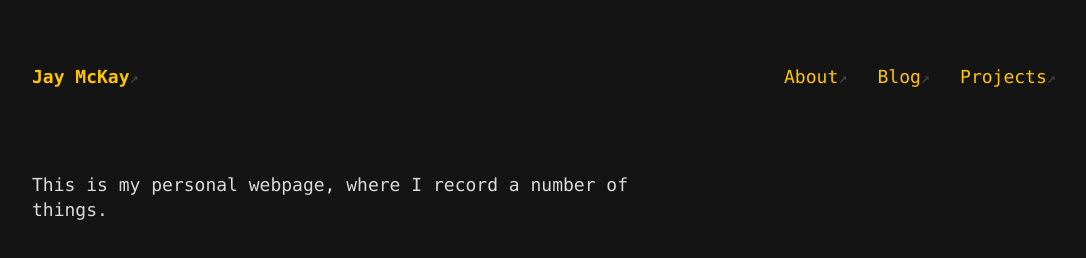
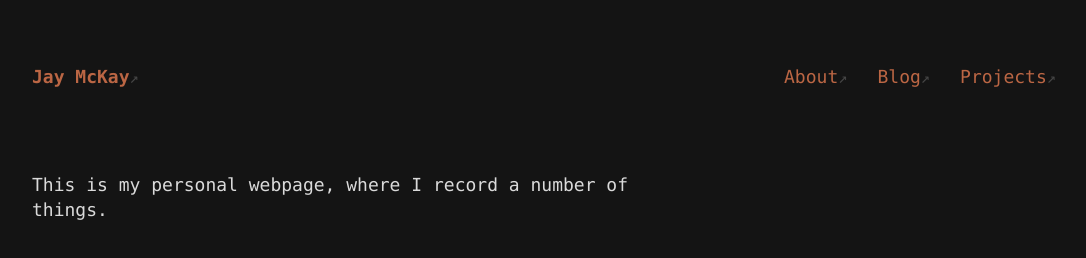
Before and after one commit to jay-mckay/jay-mckay.github.io, a plain HTML site: page index.html in a window 1280 px wide. Shown: the whole page, without its empty margins (96-1182 px from the left). Drawn offline with Linux system fonts and the dark colour scheme.

Commit message:
change highlight color

```diff
--- a/style.css
+++ b/style.css
@@ -4,7 +4,7 @@
 
   --textcolor: #121212;
   --bgcolor: #fff;
-  --highlight: #2749c9;
+  --highlight: #1d9275;
 
 }
 
@@ -12,7 +12,7 @@
   * {
     --textcolor: #dadada;
     --bgcolor: #141414;
-    --highlight: #ffc400;
+    --highlight: #bb6644;
   }
 }
 
```
